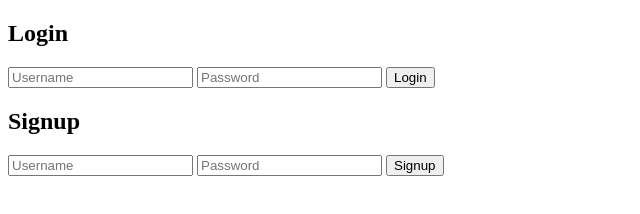
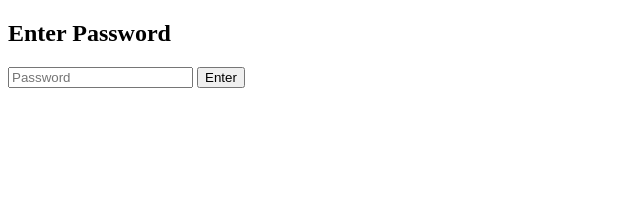
Before and after one commit to Lukewitt169/Lukewitt169.github.io, a plain HTML site: page public/index.html in a window 1280 px wide. Shown: the whole page, without its empty margins (0-640 px from the left). Drawn offline with Linux system fonts and the light colour scheme.

Commit message:
Update index.html

```diff
--- a/public/index.html
+++ b/public/index.html
@@ -3,21 +3,14 @@
 <head>
     <meta charset="UTF-8">
     <meta name="viewport" content="width=device-width, initial-scale=1.0">
-    <title>Login</title>
+    <title>Enter Password</title>
 </head>
 <body>
-    <h2>Login</h2>
-    <form id="loginForm">
-        <input type="text" id="username" placeholder="Username" required>
-        <input type="password" id="password" placeholder="Password" required>
-        <button type="submit">Login</button>
+    <h2>Enter Password</h2>
+    <form id="passwordForm">
+        <input type="password" id="accessPassword" placeholder="Password" required>
+        <button type="submit">Enter</button>
     </form>
-    <h2>Signup</h2>
-    <form id="signupForm">
-        <input type="text" id="newUsername" placeholder="Username" required>
-        <input type="password" id="newPassword" placeholder="Password" required>
-        <button type="submit">Signup</button>
-    </form>
-    <script src="/login.js"></script>
+    <script src="/password.js"></script>
 </body>
 </html>
```
